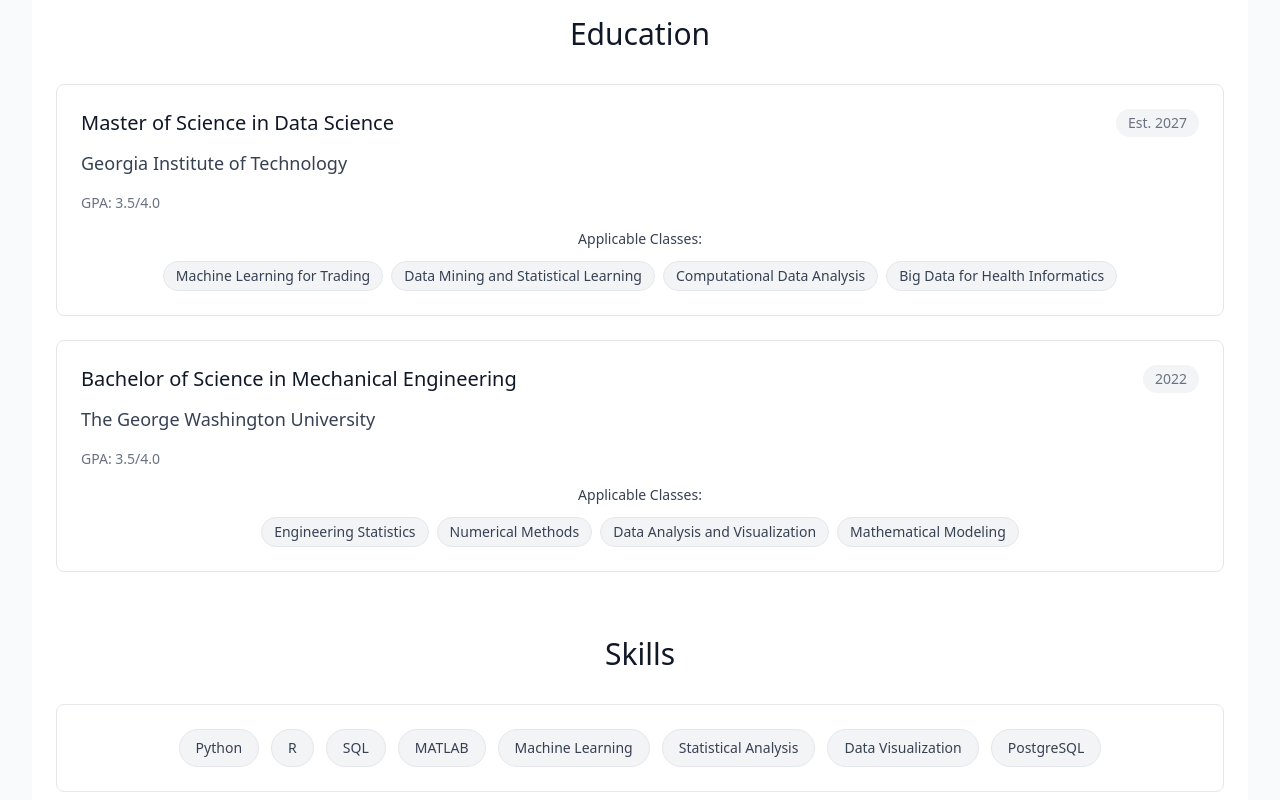
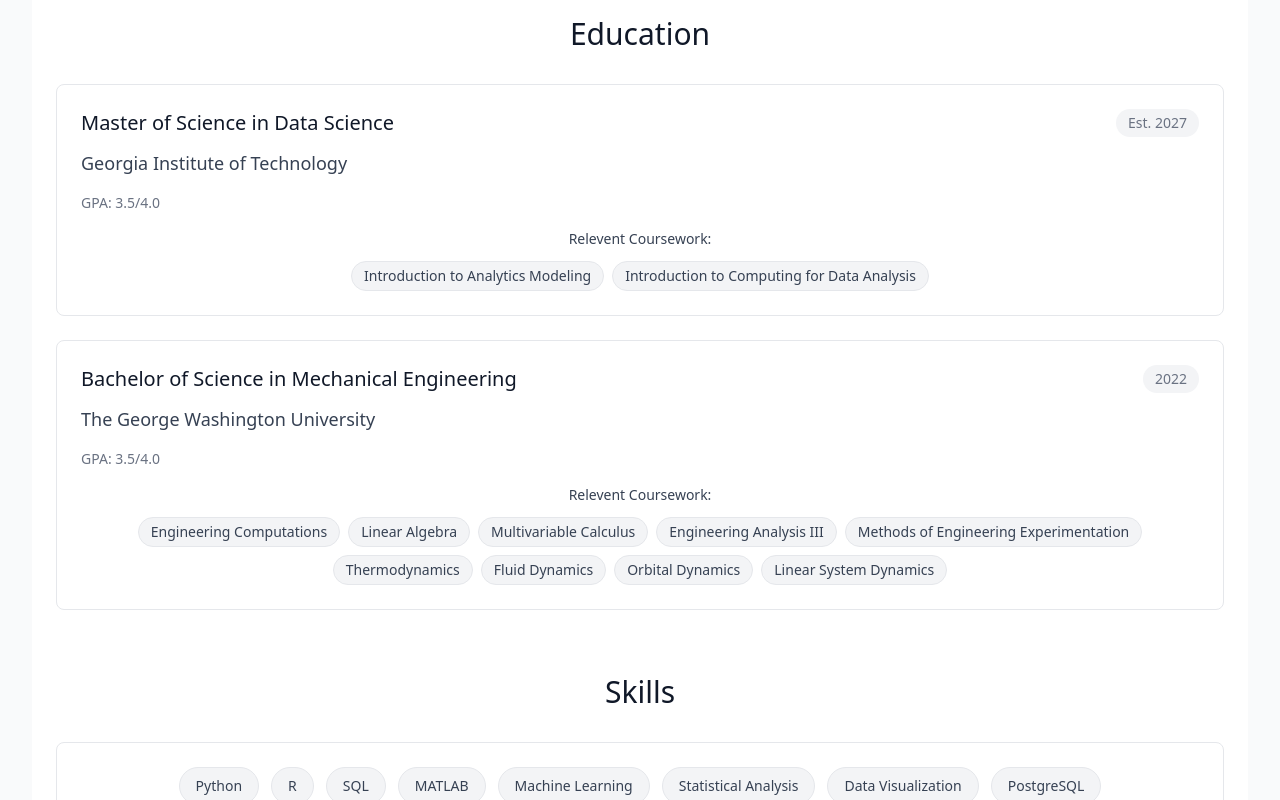
Before and after one commit to E-Saidnawey/react-app, a React (Vite) app: page / in a window 1280 px wide. Shown: the part 1764-2564 px from the top of the page. Built offline with nearby package versions, Linux system fonts and the light colour scheme.

Commit message:
More updates to resume

```diff
--- a/src/pages/Resume.tsx
+++ b/src/pages/Resume.tsx
@@ -15,28 +15,30 @@ const Resume: React.FC = () => {
 
   const getSkillDescription = (skill: string) => {
     const descriptions: { [key: string]: string } = {
-      "Python": "Proficient in Python for data analysis, machine learning, and automation. Experience with pandas, numpy, scikit-learn, and matplotlib.",
-      "R": "Statistical computing and data analysis using R. Experience with tidyverse, ggplot2, and statistical modeling packages.",
-      "SQL": "Database querying and management with PostgreSQL, MySQL. Experience with complex queries, joins, and database optimization.",
-      "MATLAB": "Numerical computing and simulation using MATLAB. Experience with signal processing, control systems, and data visualization.",
-      "Machine Learning": "Supervised and unsupervised learning algorithms, model evaluation, feature engineering, and deployment strategies.",
-      "Statistical Analysis": "Hypothesis testing, regression analysis, experimental design, and statistical modeling for data-driven insights.",
-      "Data Visualization": "Creating compelling visualizations using matplotlib, seaborn, plotly, and Tableau for effective data communication.",
-      "PostgreSQL": "Database design, optimization, and administration. Experience with complex queries, indexing, and performance tuning."
+      "Python": "Proficient in Python for data analysis, full stack application development, automation tasks, and simulation modeling. Experience with pandas, numpy, simpy, and matplotlib.",
+      "R": "Statistical computing and data analysis using R. Experience with tidyverse, ggplot2, and various statistical modeling packages.",
+      "SQL": "Database querying and management with PostgreSQL. Experience with complex queries, joins, and database optimization.",
+      "MATLAB": "Numerical computing and simulation using MATLAB. Experience with signal processing, automation tasks, modeling packages, and data visualization.",
+      "Statistical Analysis": "Hypothesis testing, advanced regression analysis, data massaging, experimental design, and statistical modeling for data-driven insights.",
+      "Data Visualization": "Creating compelling visualizations using matplotlib, ggplot2, matlab auto powerpoint features, and Tableau for effective data communication.",
+      "Big Data Engineering": "Managing terabytes of data",
     };
     return descriptions[skill] || "Click to learn more about this skill.";
   };
 
   const getClassDescription = (className: string) => {
     const descriptions: { [key: string]: string } = {
-      "Machine Learning for Trading": "Advanced course covering algorithmic trading strategies, quantitative finance, and machine learning applications in financial markets.",
-      "Data Mining and Statistical Learning": "Comprehensive study of data mining techniques, statistical learning methods, and pattern recognition algorithms.",
-      "Computational Data Analysis": "Large-scale data processing, distributed computing, and advanced analytical techniques for big data applications.",
-      "Big Data for Health Informatics": "Healthcare data analysis, medical informatics, and applications of big data in biomedical research and clinical decision support.",
-      "Engineering Statistics": "Statistical methods for engineering applications, quality control, reliability analysis, and experimental design.",
-      "Numerical Methods": "Computational techniques for solving mathematical problems, numerical analysis, and algorithm implementation.",
-      "Data Analysis and Visualization": "Comprehensive data analysis workflow, statistical methods, and visualization techniques for engineering applications.",
-      "Mathematical Modeling": "Mathematical modeling techniques, simulation methods, and optimization algorithms for engineering problems."
+      "Introduction to Analytics Modeling": "An introduction to important and commonly used models in Analytics, as well as aspects of the modeling process. Topics include learning SVM, Classification, Advanced Regression, Advanced Data Preparation, Time Series Models, and Optimization",
+      "Introduction to Computing for Data Analysis": "A hands-on introduction to programming techniques relevant to data analysis and machine learning.",
+      "Engineering Computations": "MAE 2117",
+      "Linear Algebra": "MATH 2184",
+      "Multivariable Calculus": "MATH 2233",
+      "Engineering Analysis III": "APSC 3115",
+      "Methods of Engineering Experimentation": "MAE 3120",
+      "Thermodynamics": "MAE 2131",
+      "Fluid Dynamics": "MAE 3126",
+      "Orbital Dynamics": "MAE 3145",
+      "Linear System Dynamics": "MAE 3134"
     };
     return descriptions[className] || "Click to learn more about this class.";
   };
@@ -46,7 +48,7 @@ const Resume: React.FC = () => {
     title: "Data Analyst / Systems Engineer",
     email: "esaidnawey165@gmail.com",
     phone: "+1 (617) 999-2342",
-    location: "Los Angeles, CA",
+    location: "New York City, NY | Los Angeles, CA",
     summary: "Passionate Data analyst with expertise in statistical analysis, data mining, and data visualization. Currently pursuing a graduate degree at Georgia Tech (sting em!).",
     experience: [
       {
@@ -91,10 +93,8 @@ const Resume: React.FC = () => {
         year: "Est. 2027",
         gpa: "3.5/4.0",
         applicableClasses: [
-          "Machine Learning for Trading",
-          "Data Mining and Statistical Learning",
-          "Computational Data Analysis",
-          "Big Data for Health Informatics"
+          "Introduction to Analytics Modeling",
+          "Introduction to Computing for Data Analysis"
         ]
       },
       {
@@ -103,10 +103,15 @@ const Resume: React.FC = () => {
         year: "2022",
         gpa: "3.5/4.0",
         applicableClasses: [
-          "Engineering Statistics",
-          "Numerical Methods",
-          "Data Analysis and Visualization",
-          "Mathematical Modeling"
+      "Engineering Computations",
+      "Linear Algebra",
+      "Multivariable Calculus",
+      "Engineering Analysis III",
+      "Methods of Engineering Experimentation",
+      "Thermodynamics",
+      "Fluid Dynamics",
+      "Orbital Dynamics",
+      "Linear System Dynamics"
         ]
       }
     ],
@@ -167,7 +172,7 @@ const Resume: React.FC = () => {
                 </span>
               </div>
               <p className="text-lg font-medium text-gray-700 mb-4 text-left">{exp.company}</p>
-              <p className="text-gray-700 mb-4 leading-relaxed">{exp.description}</p>
+              <p className="text-gray-700 mb-4 text-left leading-relaxed">{exp.description}</p>
               <ul className="space-y-2">
                 {exp.achievements.map((achievement, achIndex) => (
                   <li key={achIndex} className="text-gray-600 flex items-start">
@@ -200,7 +205,7 @@ const Resume: React.FC = () => {
                 )}
               </div>
               <div>
-                <h4 className="text-sm font-medium text-gray-700 mb-3">Applicable Classes:</h4>
+                <h4 className="text-sm font-medium text-gray-700 mb-3">Relevent Coursework:</h4>
                 <div className="flex flex-wrap justify-center gap-2">
                   {edu.applicableClasses.map((className, classIndex) => (
                     <button
@@ -238,7 +243,7 @@ const Resume: React.FC = () => {
 
       {/* Skill Description Modal */}
       {selectedSkill && (
-        <div className="fixed inset-0 bg-black bg-opacity-50 flex items-center justify-center p-4 z-50">
+        <div className="fixed inset-0 bg-black/50 flex items-center justify-center p-4 z-50">
           <div className="bg-white max-w-md w-full p-6 rounded-lg">
             <div className="flex items-center justify-between mb-4">
               <h3 className="text-lg font-medium text-gray-900">{selectedSkill}</h3>
@@ -258,7 +263,7 @@ const Resume: React.FC = () => {
 
       {/* Class Description Modal */}
       {selectedClass && (
-        <div className="fixed inset-0 bg-black bg-opacity-50 flex items-center justify-center p-4 z-50">
+        <div className="fixed inset-0 bg-black/50 flex items-center justify-center p-4 z-50">
           <div className="bg-white max-w-md w-full p-6 rounded-lg">
             <div className="flex items-center justify-between mb-4">
               <h3 className="text-lg font-medium text-gray-900">{selectedClass}</h3>
```
